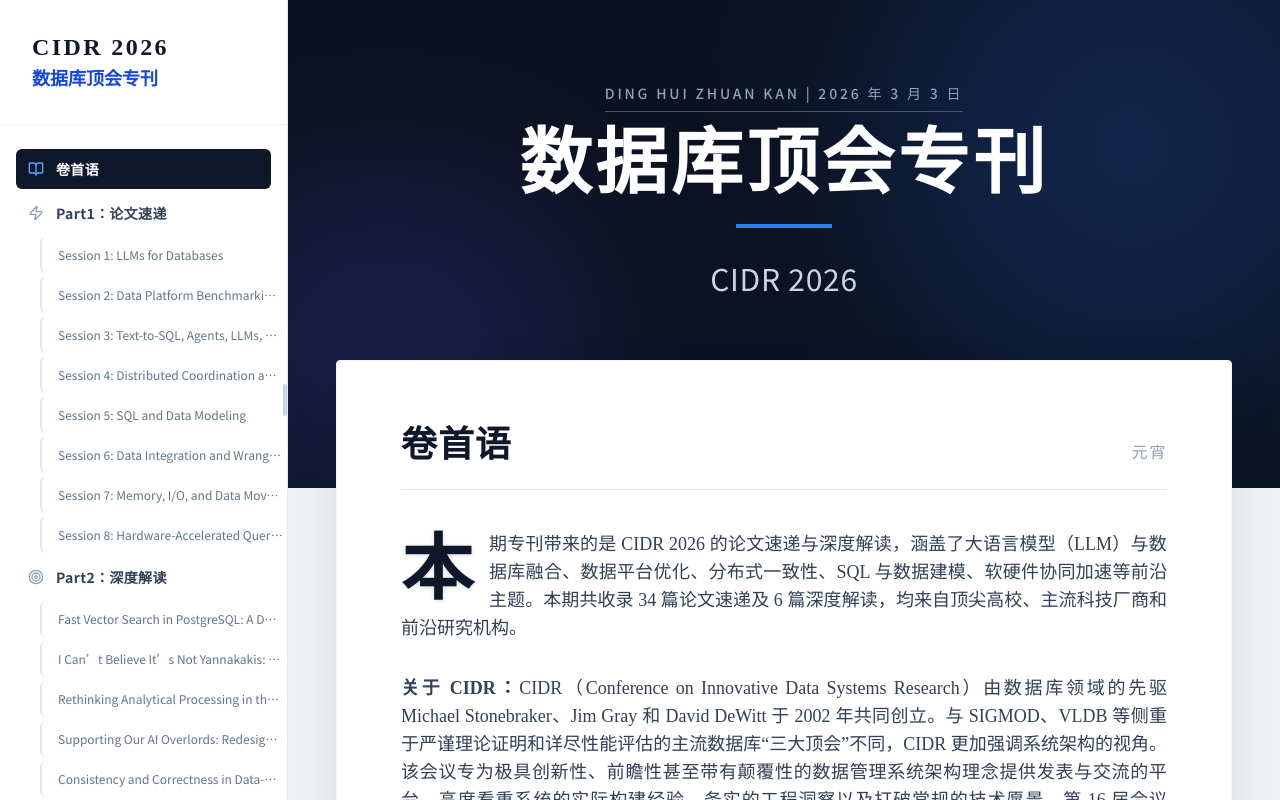
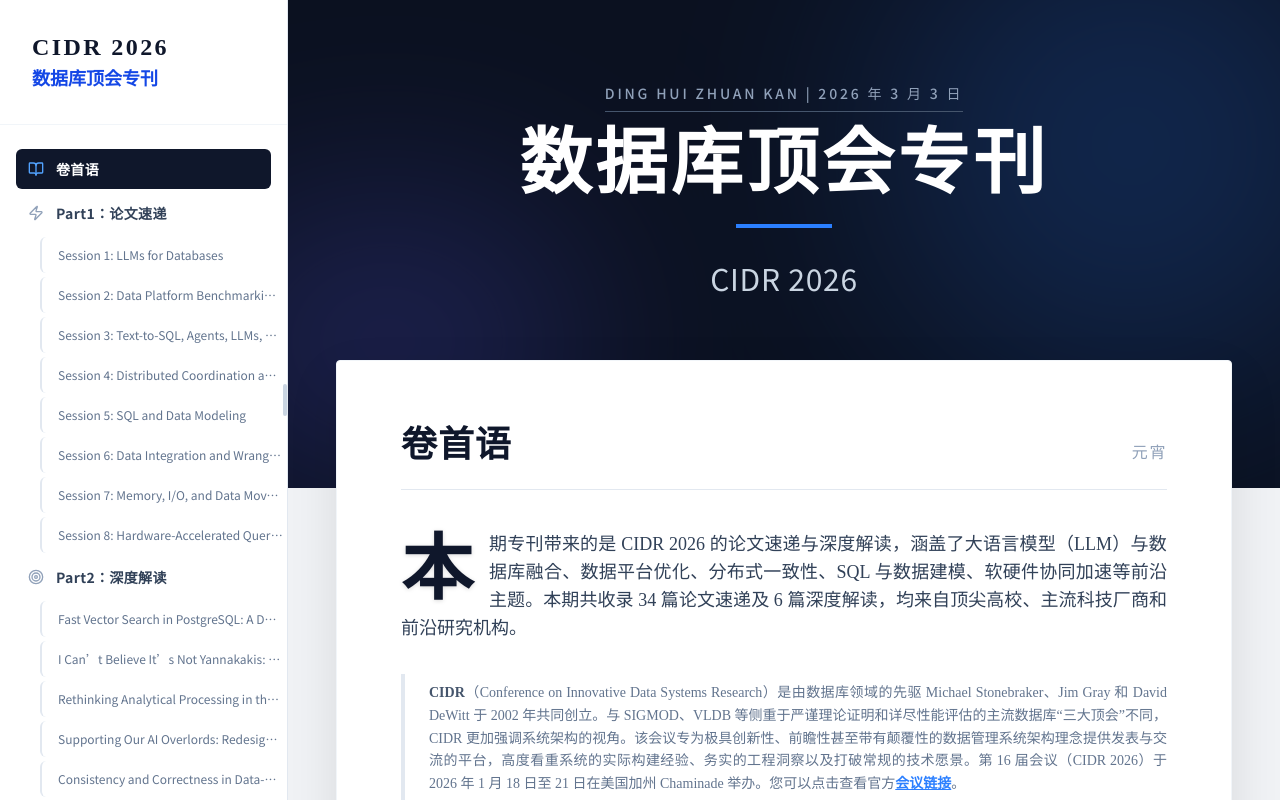
Before and after one commit to Szlllc/cidr-2026.github.io, a React (Vite) app: page / in a window 1280 px wide. Shown: the top 800 px of the page. Built offline with nearby package versions, Linux system fonts and the light colour scheme.

Commit message:
更新导语形式

```diff
--- a/src/App.tsx
+++ b/src/App.tsx
@@ -206,17 +206,22 @@
                 <span className="text-slate-400 font-serif tracking-widest">元宵</span>
               </div>
 
-              <div className="text-slate-700 leading-loose font-serif">
+            <div className="text-slate-700 leading-loose font-serif">
               <div className="mb-12 text-base md:text-lg text-justify">
+                {/* 第一段：核心导读，保留大字首字下沉，作为视觉重点 */}
                 <p className="mb-8">
                   <span className="float-left text-6xl md:text-7xl font-serif font-bold text-slate-900 mr-4 mt-1 leading-none drop-shadow-sm">本</span>
                   期专刊带来的是 CIDR 2026 的论文速递与深度解读，涵盖了大语言模型（LLM）与数据库融合、数据平台优化、分布式一致性、SQL 与数据建模、软硬件协同加速等前沿主题。本期共收录 34 篇论文速递及 6 篇深度解读，均来自顶尖高校、主流科技厂商和前沿研究机构。
                 </p>
 
-                <p className="mb-8">
-                  <strong>关于 CIDR：</strong>CIDR（Conference on Innovative Data Systems Research）由数据库领域的先驱 Michael Stonebraker、Jim Gray 和 David DeWitt 于 2002 年共同创立。与 SIGMOD、VLDB 等侧重于严谨理论证明和详尽性能评估的主流数据库“三大顶会”不同，CIDR 更加强调系统架构的视角。该会议专为极具创新性、前瞻性甚至带有颠覆性的数据管理系统架构理念提供发表与交流的平台，高度看重系统的实际构建经验、务实的工程洞察以及打破常规的技术愿景。第 16 届会议（CIDR 2026）于 2026 年 1 月 18 日至 21 日在美国加州 Chaminade 举办。点击查看官方<a href="https://www.cidrdb.org/cidr2026/" target="_blank" rel="noopener noreferrer" className="text-blue-600 hover:text-blue-800 underline font-bold transition-colors">会议链接</a>。
-                </p>
+                {/* 第二段：CIDR 背景介绍，弱化的引用框样式，缩小字号 */}
+                <div className="text-slate-500 text-sm leading-relaxed border-l-4 border-slate-200 pl-6 py-2 mb-8">
+                  <p>
+                    <strong className="text-slate-600">CIDR</strong>（Conference on Innovative Data Systems Research）是由数据库领域的先驱 Michael Stonebraker、Jim Gray 和 David DeWitt 于 2002 年共同创立。与 SIGMOD、VLDB 等侧重于严谨理论证明和详尽性能评估的主流数据库“三大顶会”不同，CIDR 更加强调系统架构的视角。该会议专为极具创新性、前瞻性甚至带有颠覆性的数据管理系统架构理念提供发表与交流的平台，高度看重系统的实际构建经验、务实的工程洞察以及打破常规的技术愿景。第 16 届会议（CIDR 2026）于 2026 年 1 月 18 日至 21 日在美国加州 Chaminade 举办。您可以点击查看官方<a href="https://www.cidrdb.org/cidr2026/" target="_blank" rel="noopener noreferrer" className="text-blue-500 hover:text-blue-700 underline font-bold transition-colors">会议链接</a>。
+                  </p>
+                </div>
 
+                {/* 第三段：原有的结构说明引用框 */}
                 <p className="text-slate-500 italic border-l-4 border-blue-100 pl-6 py-2 text-base">
                   《CIDR 2026 技术专刊》分为<strong className="text-blue-800 font-bold not-italic">论文速递</strong>与<strong className="text-blue-800 font-bold not-italic">深度解读</strong>两大部分，具体分类情况如下：
                 </p>
```
